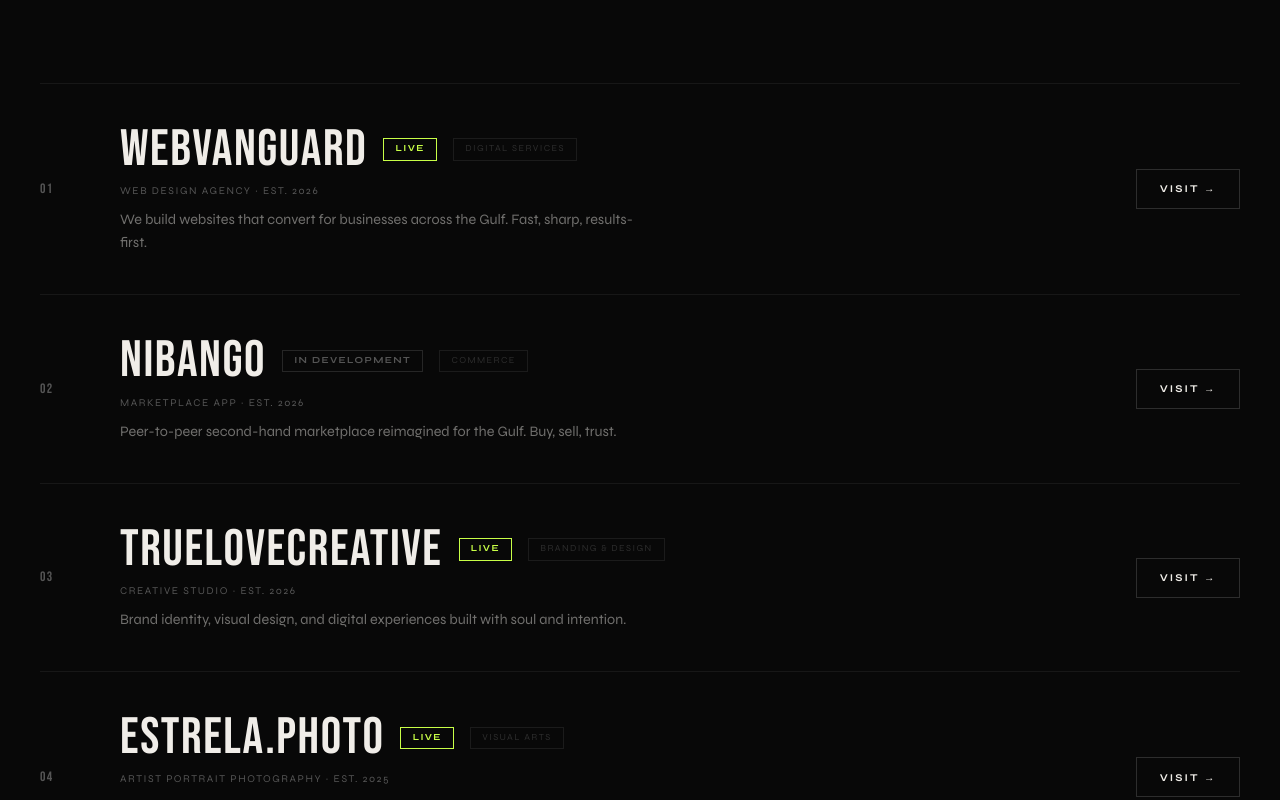
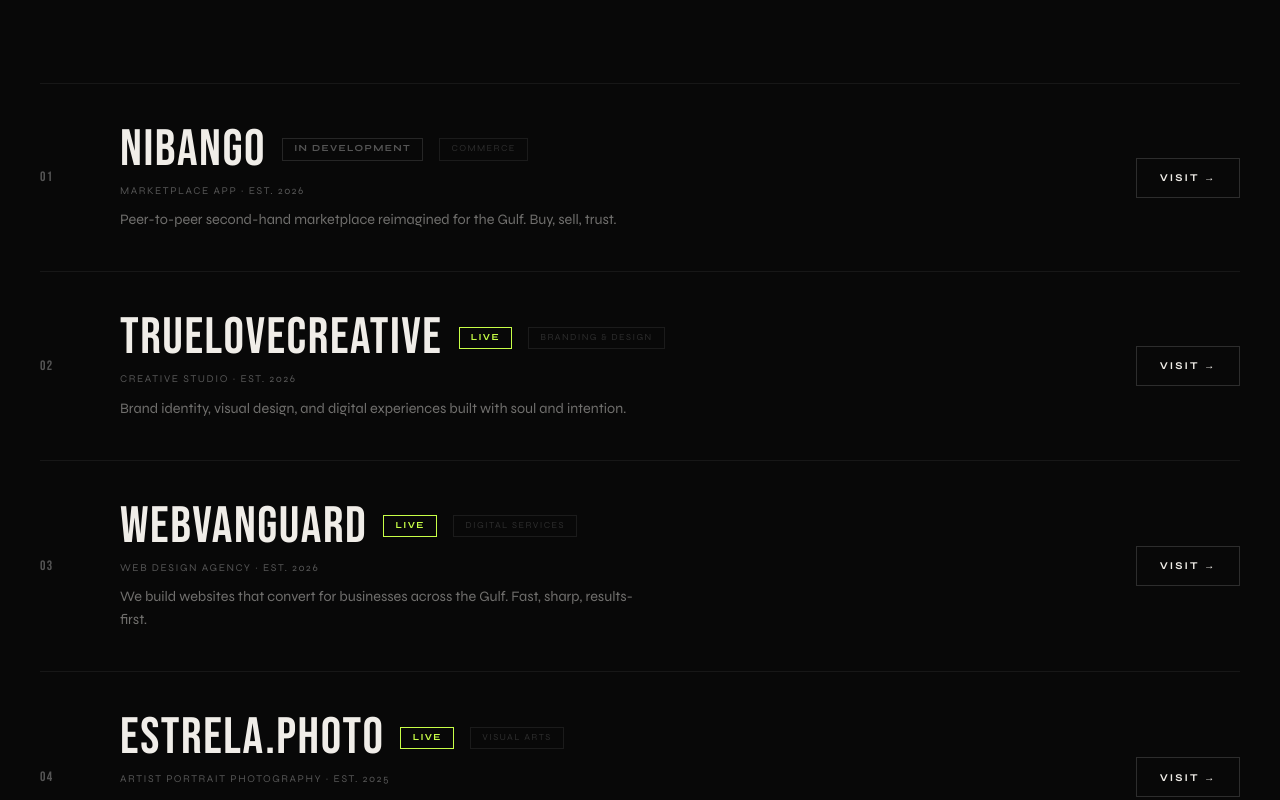
Before and after one commit to webvanguardai/beatlabs-web, a Next.js app: page / in a window 1280 px wide. Shown: the part 1640-2440 px from the top of the page. Built offline with nearby package versions, Linux system fonts and the light colour scheme.

Commit message:
feat: reorder ventures

```diff
--- a/app/page.tsx
+++ b/app/page.tsx
@@ -6,16 +6,6 @@ import { motion, useScroll, useTransform } from 'framer-motion'
 const ventures = [
   {
     id: '01',
-    name: 'WebVanguard',
-    type: 'Web Design Agency',
-    vertical: 'Digital Services',
-    desc: 'We build websites that convert for businesses across the Gulf. Fast, sharp, results-first.',
-    url: 'https://webvanguard.co',
-    status: 'Live',
-    year: '2026',
-  },
-  {
-    id: '02',
     name: 'Nibango',
     type: 'Marketplace App',
     vertical: 'Commerce',
@@ -25,12 +15,22 @@ const ventures = [
     year: '2026',
   },
   {
-    id: '03',
+    id: '02',
     name: 'TrueLoveCreative',
     type: 'Creative Studio',
     vertical: 'Branding & Design',
     desc: 'Brand identity, visual design, and digital experiences built with soul and intention.',
     url: 'https://truelovecreative.es',
+    status: 'Live',
+    year: '2026',
+  },
+  {
+    id: '03',
+    name: 'WebVanguard',
+    type: 'Web Design Agency',
+    vertical: 'Digital Services',
+    desc: 'We build websites that convert for businesses across the Gulf. Fast, sharp, results-first.',
+    url: 'https://webvanguard.co',
     status: 'Live',
     year: '2026',
   },
```
